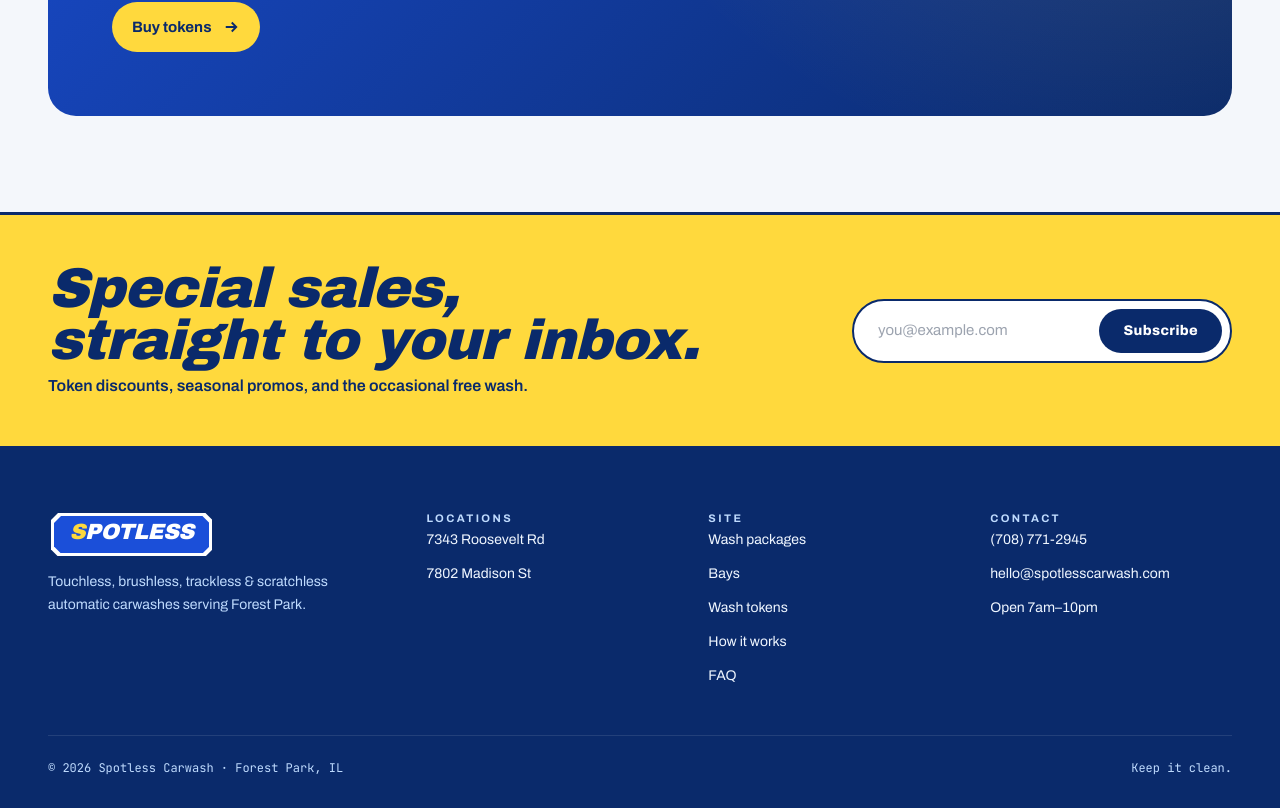
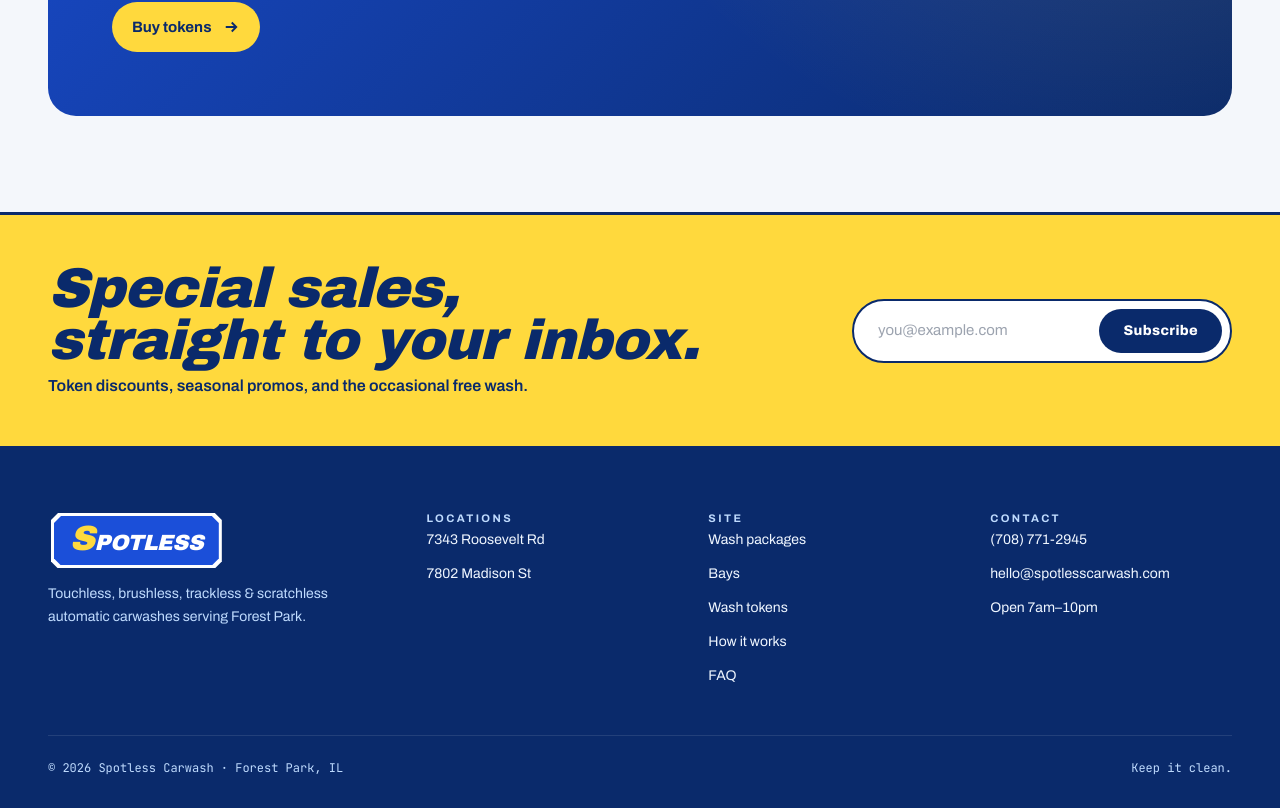
Before and after one commit to wramirez09/spotless-carwash, a Next.js app: page /locations/madison-st in a window 1280 px wide. Shown: the part 5191-5999 px from the top of the page. Built offline with nearby package versions, Linux system fonts and the light colour scheme.

Commit message:
chore: fix footer logo

```diff
--- a/src/components/Footer.tsx
+++ b/src/components/Footer.tsx
@@ -37,9 +37,9 @@
       <div className="max-w-[1240px] mx-auto px-5 md:px-7">
         <div className="grid md:grid-cols-[1.4fr_1fr_1fr_1fr] gap-10 mb-12">
           <div>
-            <Link href="/" className="logo-mark inline-block mb-3" >
-              <span className="display text-white text-[22px]">
-                <span className="text-yellow-400">S</span>POTLESS
+            <Link href="/" className="logo-mark inline-flex items-center justify-center mb-3 leading-none">
+              <span className="display text-white text-[22px] leading-none">
+                <span className="text-yellow-400 text-[35px]">S</span>POTLESS
               </span>
             </Link>
             <p className="text-blue-200 text-sm leading-relaxed max-w-[340px] mt-4.5">
```
